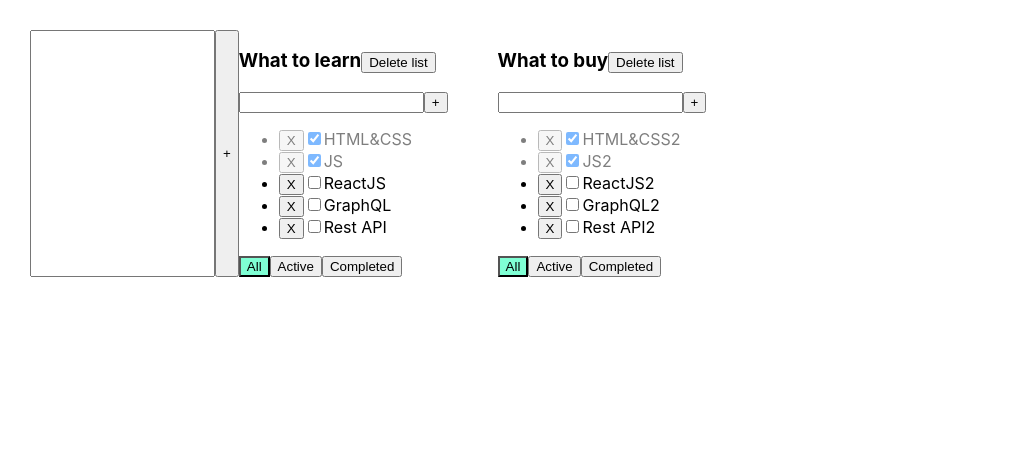
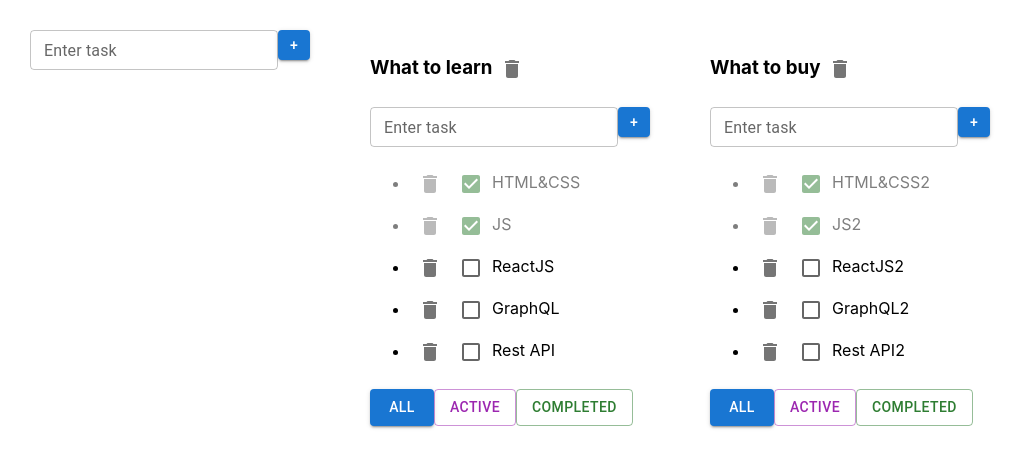
Before and after one commit to zatsarna/todo-list, a React (Create React App) app: page / in a window 1280 px wide. Shown: the top 468 px of the page, without its empty margins (0-1024 px from the left). Built offline with nearby package versions, Linux system fonts and the light colour scheme.

Commit message:
styled with MUI

```diff
--- a/package.json
+++ b/package.json
@@ -3,6 +3,10 @@
   "version": "0.1.0",
   "private": true,
   "dependencies": {
+    "@emotion/react": "^11.11.0",
+    "@emotion/styled": "^11.11.0",
+    "@mui/icons-material": "^5.11.16",
+    "@mui/material": "^5.13.4",
     "@testing-library/jest-dom": "^5.16.5",
     "@testing-library/react": "^13.4.0",
     "@testing-library/user-event": "^13.5.0",
--- a/src/App.css
+++ b/src/App.css
@@ -2,6 +2,9 @@
 .App {
   padding: 30px;
   display: flex;
+  align-items: flex-start;
+  gap: 10px;
+
 }
 
 .App > div {
--- a/src/Todolist.tsx
+++ b/src/Todolist.tsx
@@ -2,7 +2,10 @@ import React, {ChangeEvent, useState, KeyboardEvent} from 'react';
 import {FilterType} from './App';
 import {ButtonAndInput} from './components/ButtonAndInput';
 import {EditableSpan} from './components/EditableSpan';
-
+import DeleteIcon from '@mui/icons-material/Delete';
+import IconButton from '@mui/material/IconButton';
+import Button from '@mui/material/Button';
+import Checkbox from '@mui/material/Checkbox';
 
 export type TaskType = {
     id: string
@@ -44,8 +47,12 @@ export function Todolist(props: PropsType) {
 
         return (
             <li key={el.id} className={(el.isDone) ? "isDone" : ""}>
-                <button onClick={deleteTaskHandler}>X</button>
-                <input type="checkbox" onChange={changeIsDoneHandler} checked={el.isDone}/>
+                {/*<button onClick={deleteTaskHandler}>X</button>*/}
+                <IconButton aria-label="delete" onClick={deleteTaskHandler}>
+                    <DeleteIcon />
+                </IconButton>
+               {/* <input type="checkbox" onChange={changeIsDoneHandler} checked={el.isDone}/>*/}
+                <Checkbox   color="success" onChange={changeIsDoneHandler} checked={el.isDone}/>
                 <EditableSpan oldTitle={el.title} calback={(updatedTitle)=>upTaskHelper(el.id, updatedTitle)}/>
             </li>
         )
@@ -62,7 +69,10 @@ export function Todolist(props: PropsType) {
         <h3>
             {/*{props.title}*/}
             <EditableSpan oldTitle={props.title} calback={updateTodolistTitleHandler}/>
-            <button onClick={()=>props.deleteTodolist(props.todolistId)}>Delete list</button>
+           {/* <button onClick={()=>props.deleteTodolist(props.todolistId)}>Delete list</button>*/}
+            <IconButton aria-label="delete" onClick={()=>props.deleteTodolist(props.todolistId)}>
+                <DeleteIcon />
+            </IconButton>
 
         </h3>
         <div>
@@ -76,9 +86,12 @@ export function Todolist(props: PropsType) {
             {mappedTasks}
         </ul>
         <div>
-            <button onClick={() => changeFilterHandler('all')} className={(props.filter==="all") ? "activeFilter" : ""}>All</button>
-            <button onClick={() => changeFilterHandler('active')} className={(props.filter==="active") ? "activeFilter" : ""}>Active</button>
-            <button onClick={() => changeFilterHandler('completed')} className={(props.filter==="completed") ? "activeFilter" : ""}>Completed</button>
+            <Button variant={(props.filter==="all") ? "contained" : "outlined"} onClick={() => changeFilterHandler('all')} color="primary">All</Button>
+            <Button variant={(props.filter==="active") ? "contained" : "outlined"} onClick={() => changeFilterHandler('active')} color="secondary">Active</Button>
+            <Button variant={(props.filter==="completed") ? "contained" : "outlined"} onClick={() => changeFilterHandler('completed')} color="success">Completed</Button>
+           {/* <button onClick={() => changeFilterHandler('all')} className={(props.filter==="all") ? "activeFilter" : ""}>All</button>*/}
+            {/*<button onClick={() => changeFilterHandler('active')} className={(props.filter==="active") ? "activeFilter" : ""}>Active</button>*/}
+            {/*<button onClick={() => changeFilterHandler('completed')} className={(props.filter==="completed") ? "activeFilter" : ""}>Completed</button>*/}
         </div>
     </div>
 }
--- a/src/components/ButtonAndInput.tsx
+++ b/src/components/ButtonAndInput.tsx
@@ -1,5 +1,6 @@
 import React, {ChangeEvent, KeyboardEvent, useState} from 'react';
-
+import Button from '@mui/material/Button';
+import TextField from '@mui/material/TextField';
 type PropsType={
     callback: (title: string) => void
 }
@@ -24,12 +25,23 @@ export const ButtonAndInput = (props: PropsType) => {
             setTitle('')
         }
     }
+    const muiButtonStyle={maxWidth: '30px', maxHeight: '30px', minWidth: '30px', minHeight: '30px'}
     return (
-        <>
-            <input onChange={onChangeHandler} value={title} onKeyDown={onKeyDownHandler} className={error ? "error" : ""}/>
-            <button onClick={addTaskHandler}>+</button>
-            {error && <div className={"errorMessage"}>{error}</div>}
-        </>
+        <div>
+            {/*<input onChange={onChangeHandler} value={title} onKeyDown={onKeyDownHandler} className={error ? "error" : ""}/>*/}
+            <TextField
+                variant={'outlined'}
+                id="outlined-basic"
+                label={error ? error : "Enter task"}
+                size={"small"}
+                onChange={onChangeHandler}
+                value={title}
+                onKeyDown={onKeyDownHandler}
+                error={!!error}
+            />
+            <Button variant="contained" onClick={addTaskHandler} style={muiButtonStyle}>+</Button>
+            {/*{error && <div className={"errorMessage"}>{error}</div>}*/}
+        </div>
 
     );
 };
```
Also changed, not shown: src/index.tsx (line endings or trailing spaces), 1 other file (tests, documents, lock files or other folders).
